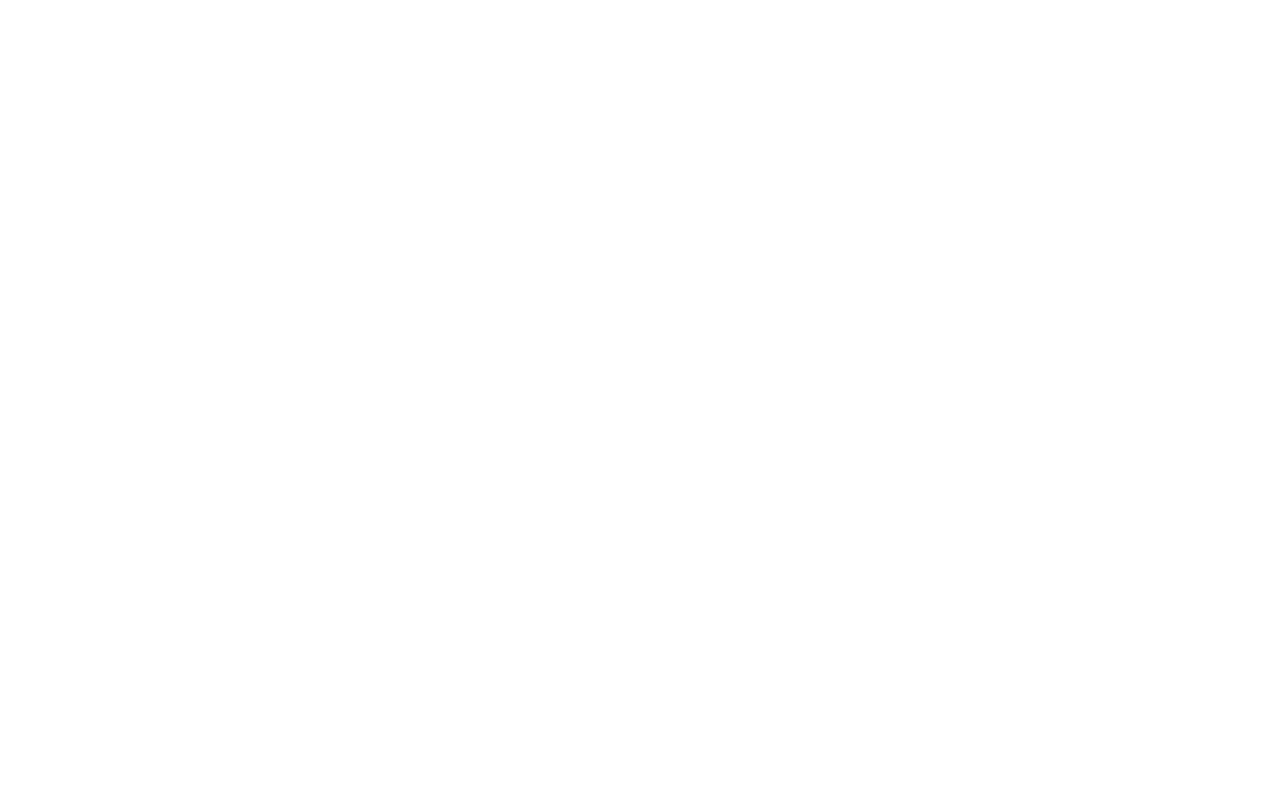
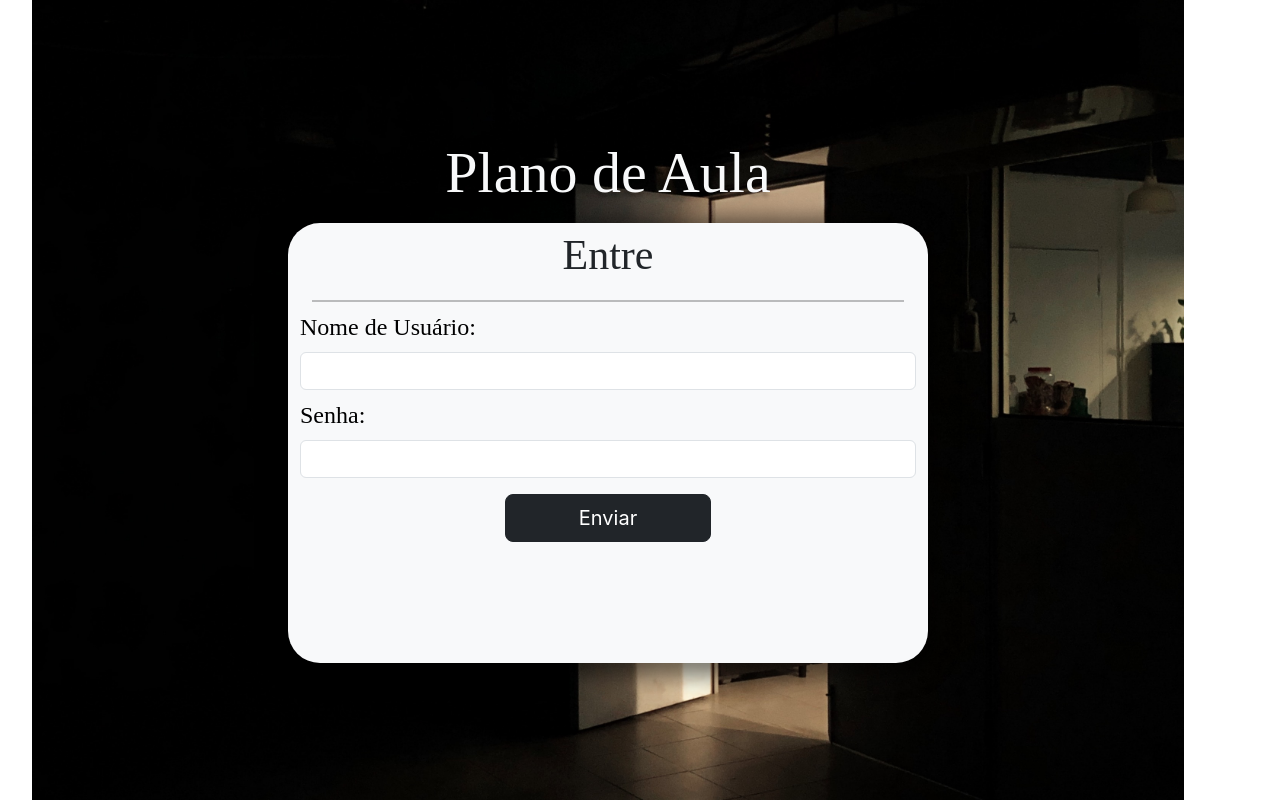
Before and after one commit to weblerson/classplan, a Vue app in the folder frontend/: page /login in a window 1280 px wide. Before the commit this address had no page. Built offline with nearby package versions, Linux system fonts and the light colour scheme.

Commit message:
feat: created login view

```diff
--- a/frontend/src/components/general/AuthForm.vue
+++ b/frontend/src/components/login/LoginForm.vue
@@ -15,7 +15,7 @@
 
         <!--Inputs-->
         <FormInput ref="usernameFormInput" v-bind="this.inputProps1" />
-        <FormInput ref="emailFormInput" v-bind="this.inputProps2" />
+        <FormInput ref="passwordFormInput" v-bind="this.inputProps2" />
 
         <div class="mt-3 d-grid col-4 mx-auto">
             <input class="btn btn-dark btn-lg" type="submit" value="Enviar" @click="submitForm">
@@ -43,10 +43,10 @@ export default {
           type: "text"
         },
         inputProps2: {
-          id: "email",
-          label: "E-mail",
-          name: "email",
-          type: "email"
+          id: "password",
+          label: "Senha",
+          name: "password",
+          type: "password"
         }
       }
   },
@@ -61,11 +61,11 @@ export default {
   methods: {
     submitForm() {
       const username = this.$refs.usernameFormInput.getValue();
-      const email = this.$refs.emailFormInput.getValue();
+      const password = this.$refs.passwordFormInput.getValue();
 
-      // Register request code
+      // Login request code
 
-      return console.log(`Username: ${username}\nEmail: ${email}`);
+      return console.log(`Username: ${username}\nSenha: ${password}`);
     }
   }
 }
--- /dev/null
+++ b/frontend/src/components/register/RegisterForm.vue
@@ -0,0 +1,101 @@
+<template>
+<div class="container bg-transparent">
+    <div class="container d-flex justify-content-center">
+        <p class="master-font text-light">Plano de Aula</p>
+    </div>
+
+    <div class="container rounded-5 bg-light form-container-size">
+        <div class="container d-flex align-items-start justify-content-center">
+            <p class="title-font mt-1 text-dark">{{ this.title }}</p>
+        </div>
+
+        <div class="container">
+            <hr class="border border-1 border-black mt-0 mb-0">
+        </div>
+
+        <!--Inputs-->
+        <FormInput ref="usernameFormInput" v-bind="this.inputProps1" />
+        <FormInput ref="emailFormInput" v-bind="this.inputProps2" />
+
+        <div class="mt-3 d-grid col-4 mx-auto">
+            <input class="btn btn-dark btn-lg" type="submit" value="Enviar" @click="submitForm">
+        </div>
+    </div>
+</div>
+</template>
+
+<script>
+import FormInput from "@/components/general/FormInput.vue";
+
+export default {
+    name: "RegisterForm",
+
+    components: {
+        FormInput
+    },
+
+  data() {
+      return {
+        inputProps1: {
+          id: "username",
+          label: "Nome de Usuário",
+          name: "username",
+          type: "text"
+        },
+        inputProps2: {
+          id: "email",
+          label: "E-mail",
+          name: "email",
+          type: "email"
+        }
+      }
+  },
+
+    props: {
+        title: {
+            type: String,
+            required: true
+        },
+    },
+
+  methods: {
+    submitForm() {
+      const username = this.$refs.usernameFormInput.getValue();
+      const email = this.$refs.emailFormInput.getValue();
+
+      // Register request code
+
+      return console.log(`Username: ${username}\nEmail: ${email}`);
+    }
+  }
+}
+</script>
+
+<style scoped>
+.master-font {
+    font-family: 'Carrois Gothic SC', serif;
+    font-style: normal;
+    font-weight: 400;
+    font-size: 58px;
+    line-height: 69px;
+    text-align: center;
+
+    text-shadow: 0 4px 4px rgba(0, 0, 0, 0.25);
+}
+
+.title-font {
+    font-family: 'Carrois Gothic', serif;
+    font-style: normal;
+    font-weight: 400;
+    font-size: 42px;
+    line-height: 57px;
+    text-align: center;
+}
+
+.form-container-size {
+    width: 50vw;
+    height: 55vh;
+
+    box-shadow: 0 4px 20px 10px rgba(0, 0, 0, 0.5);
+}
+</style>
--- a/frontend/src/router/index.js
+++ b/frontend/src/router/index.js
@@ -1,5 +1,6 @@
 import { createRouter, createWebHistory } from 'vue-router';
 import RegisterView from "@/views/RegisterView.vue";
+import LoginView from "@/views/LoginView.vue";
 
 const router = createRouter({
   history: createWebHistory(import.meta.env.BASE_URL),
@@ -8,6 +9,11 @@ const router = createRouter({
       path: '/register',
       name: 'register',
       component: RegisterView
+    },
+    {
+      path: '/login',
+      name: 'login',
+      component: LoginView
     }
   ]
 })
--- /dev/null
+++ b/frontend/src/views/LoginView.vue
@@ -0,0 +1,39 @@
+<template>
+  <div class="background-image d-flex justify-content-center align-items-center">
+    <div class="d-flex align-items-center">
+      <LoginForm :title="this.title"/>
+    </div>
+  </div>
+</template>
+
+<script>
+import LoginForm from "@/components/login/LoginForm.vue";
+
+document.title = 'Entre';
+
+export default {
+  name: "LoginView",
+
+  data() {
+    return {
+      title: "Entre",
+    }
+  },
+
+  components: {
+    LoginForm,
+  }
+}
+</script>
+
+<style scoped>
+.background-image {
+  background-image: url('../assets/img/loginbackground.jpg');
+  background-size: cover;
+  background-position: center;
+  background-repeat: no-repeat;
+
+  width: 90vw;
+  height: 100vh;
+}
+</style>
--- a/frontend/src/views/RegisterView.vue
+++ b/frontend/src/views/RegisterView.vue
@@ -1,13 +1,13 @@
 <template>
   <div class="background-image d-flex justify-content-center align-items-center">
       <div class="d-flex align-items-center">
-          <AuthForm :title="this.title" />
+          <RegisterForm :title="this.title" />
       </div>
   </div>
 </template>
 
 <script>
-import AuthForm from "@/components/general/AuthForm.vue";
+import RegisterForm from "@/components/register/RegisterForm.vue";
 
 document.title = 'Cadastre-se';
 
@@ -21,7 +21,7 @@ export default {
     },
 
     components: {
-        AuthForm,
+        RegisterForm,
     }
 }
 </script>
```
Also changed, not shown: frontend/src/assets/img/loginbackground.jpg (added).
